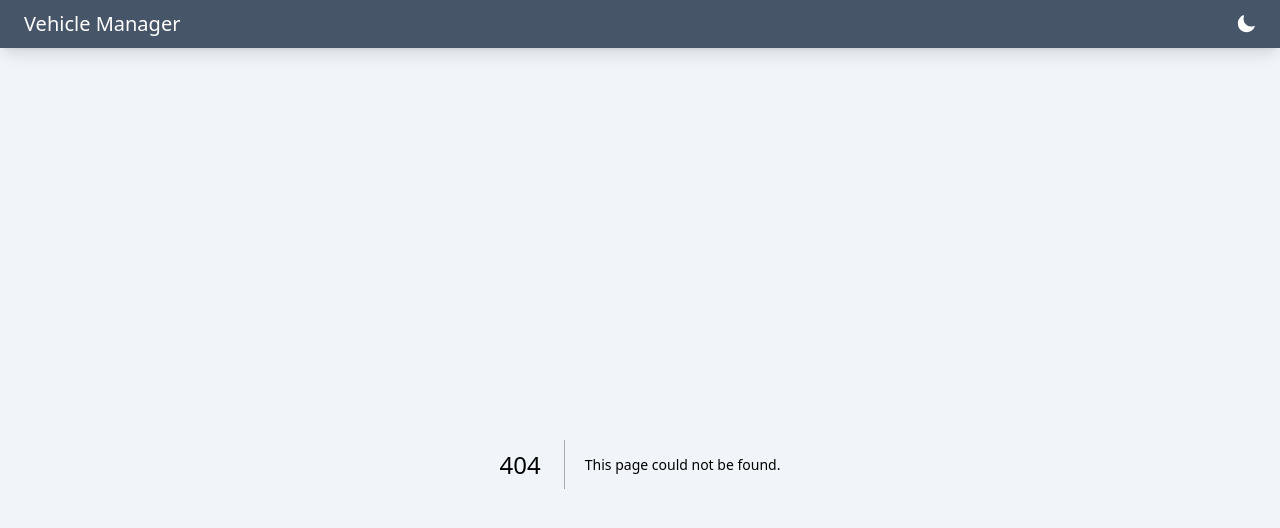
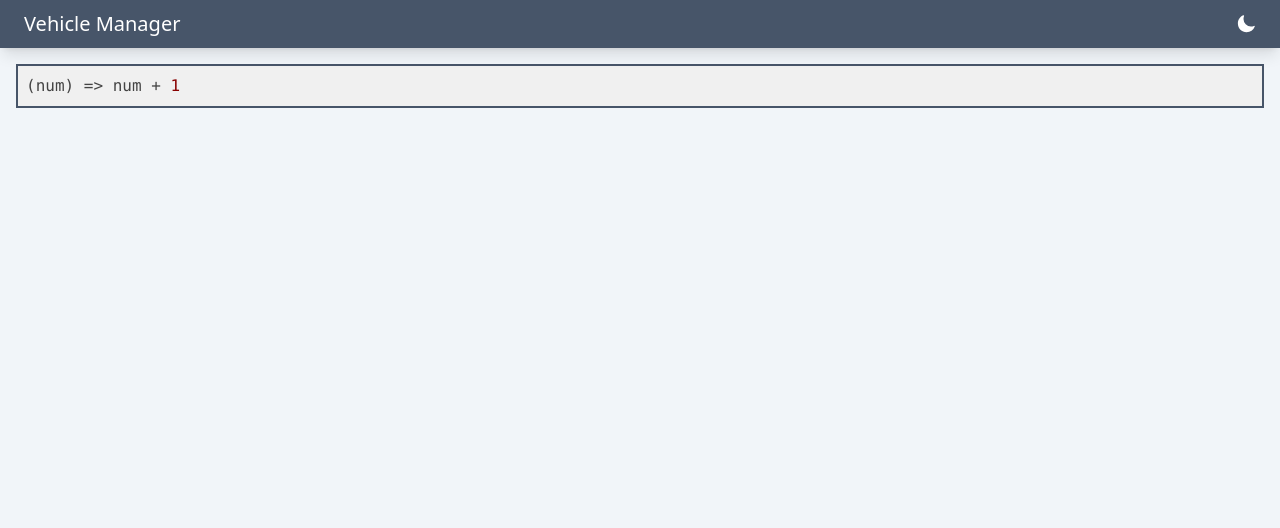
Before and after one commit to robcaldecott/next-tailwind, a Next.js app: page /syntax in a window 1280 px wide. Before the commit this address had no page. Shown: the top 528 px of the page. Built offline with nearby package versions, Linux system fonts and the light colour scheme.

Commit message:
Syntax highlighter example

```diff
--- /dev/null
+++ b/app/syntax/page.tsx
@@ -0,0 +1,10 @@
+import Syntax from "react-syntax-highlighter/dist/esm/default-highlight";
+
+export default function Page() {
+  const codeString = "(num) => num + 1";
+  return (
+    <div className="border-2 border-slate-600">
+      <Syntax language="javascript">{codeString}</Syntax>
+    </div>
+  );
+}
--- a/package.json
+++ b/package.json
@@ -29,6 +29,7 @@
     "react": "18.2.0",
     "react-dom": "18.2.0",
     "react-hook-form": "^7.42.1",
+    "react-syntax-highlighter": "^15.5.0",
     "uuid": "^9.0.0",
     "zod": "^3.20.2"
   },
@@ -50,6 +51,7 @@
     "@testing-library/user-event": "^14.4.3",
     "@types/node": "18.11.18",
     "@types/react": "18.0.27",
+    "@types/react-syntax-highlighter": "^15.5.6",
     "@types/testing-library__jest-dom": "^5.14.5",
     "@types/uuid": "^9.0.0",
     "@typescript-eslint/eslint-plugin": "^5.49.0",
--- /dev/null
+++ b/pages/syntax2.tsx
@@ -0,0 +1,10 @@
+import Syntax from "react-syntax-highlighter";
+
+export default function Page() {
+  const codeString = "(num) => num + 1";
+  return (
+    <div className="border-2 border-slate-600">
+      <Syntax language="javascript">{codeString}</Syntax>
+    </div>
+  );
+}
```
Also changed, not shown: 1 other file (tests, documents, lock files or other folders).
